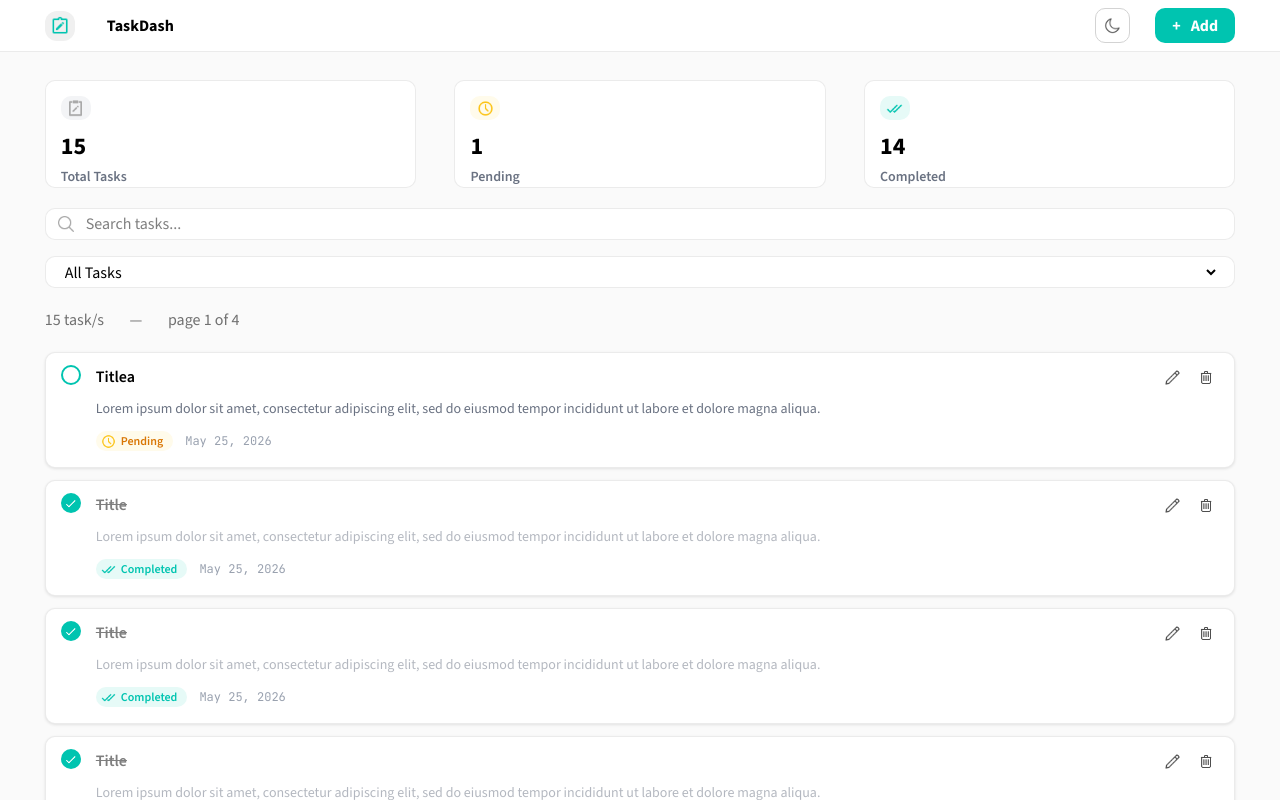
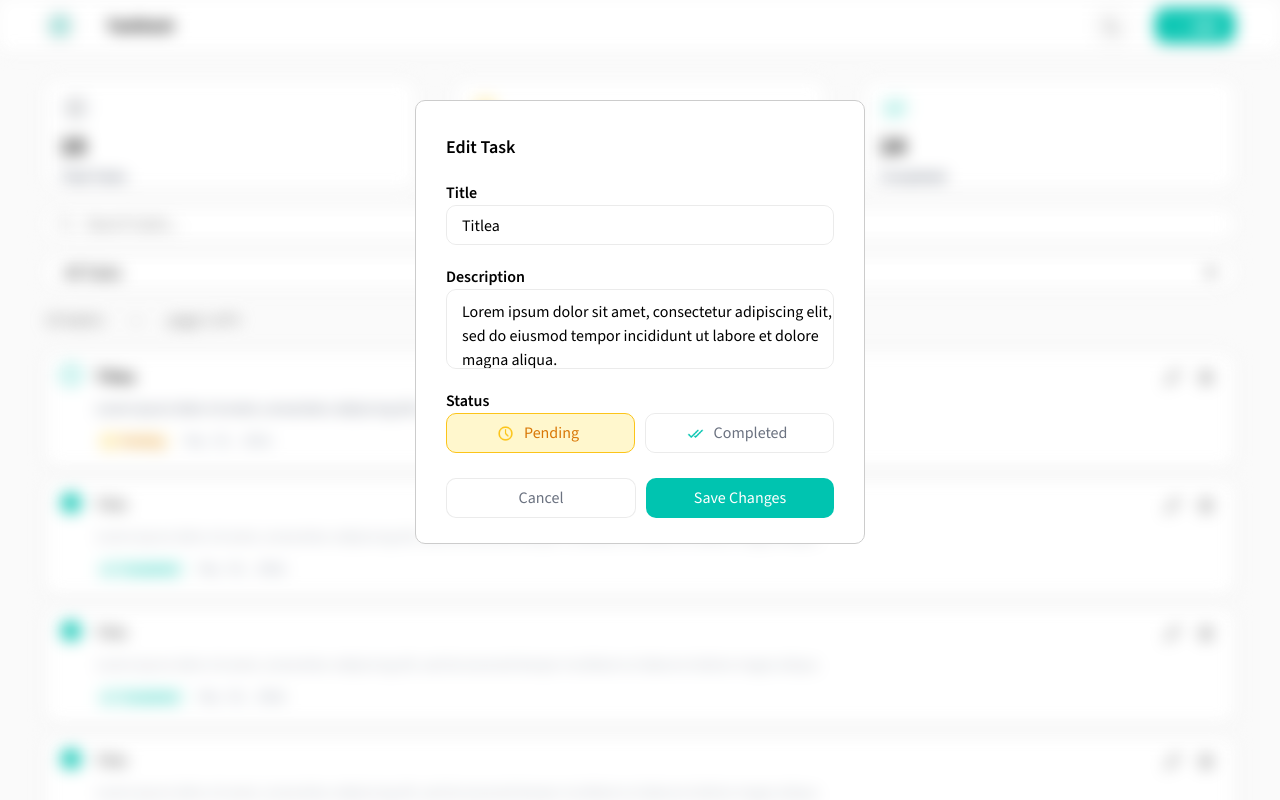
Before and after one commit to Lawlfp/TaskDash, a React (Vite) app in the folder TaskDashFrontend/TaskDash/: page / in a window 1280 px wide. Both pictures are taken after a click on the button 1172 px from the left and 377 px from the top of the page. Shown: the top 800 px of the page. Built offline with nearby package versions, Linux system fonts and the light colour scheme.

Commit message:
Added Edit Task

```diff
--- a/TaskDashFrontend/TaskDash/src/App.jsx
+++ b/TaskDashFrontend/TaskDash/src/App.jsx
@@ -3,6 +3,7 @@ import { useState } from 'react';
 
 function App() {
   const [isAddTaskOpen,setAddTaskOpen] = useState(false);
+
   function AddTask(){
     setAddTaskOpen(true);
   }
@@ -10,6 +11,9 @@ function App() {
     setAddTaskOpen(false);
     setPending();
   }
+  const [newTitle, setNewTitle] = useState("");
+  const [newDescription, setNewDescription] = useState("");
+  const [newStatus, setNewStatus] = useState("pending");
 
   //Add task Status state
   const [pendingstatus, setPendingStatus] = useState("pending pendingactive");
@@ -24,8 +28,10 @@ function App() {
     setPendingStatus("pending");
   }
 
+
+
   {/*Sample tasks*/}
-  const tasks = [
+  const [tasks,setTasks]= useState([
   {
     id: 1,
     title: "Titlea",
@@ -146,7 +152,7 @@ function App() {
     status: "completed",
     date: "May 25, 2026",
   },
-  ];
+  ]);
 
   //Search and Filter Tasks
     const [searchTerm, setSearchTerm] = useState("");
@@ -167,6 +173,49 @@ function App() {
       return matchSearch && matchStatus;
     });
 
+    //Edit task
+  const [isEditTaskOpen,setEditTaskOpen] = useState(false);
+  function setEditPending() {
+  setEditPendingStatus("pending pendingactive");
+  setEditCompletedStatus("completed");
+  }
+
+  function setEditCompleted() {
+    setEditCompletedStatus("completed completedactive");
+    setEditPendingStatus("pending");
+  }
+  function CancelEditTask() {
+    setEditTaskOpen(false);
+    setSelectedTaskId(null);
+    setEditTitle("");
+    setEditDescription("");
+  }
+  const [editPendingStatus, setEditPendingStatus] = useState("pending pendingactive");
+  const [editCompletedStatus, setEditCompletedStatus] = useState("completed");
+  const [selectedTaskId, setSelectedTaskId] = useState(null);
+
+  const [editTitle, setEditTitle] = useState("");
+  const [editDescription, setEditDescription] = useState("");
+
+  function saveEditTask() {
+  setTasks((prev) =>
+      prev.map((task) =>
+        task.id === selectedTaskId
+          ? {
+              ...task,
+              title: editTitle,
+              description: editDescription,
+              status:
+                editCompletedStatus.includes("completedactive")
+                  ? "completed"
+                  : "pending",
+            }
+          : task
+      )
+    );
+
+    setEditTaskOpen(false);
+  }
 
   //pagination
   const [currentPage, setCurrentPage] = useState(1);
@@ -205,7 +254,7 @@ function App() {
       <div className="addtask-container">
         <span className='mt-8 text-lg font-semibold'>New Task</span>
         <span className='mt-5 font-semibold'>Title</span>
-        <input placeholder="Enter task title..."></input>
+        <input value={newTitle} onChange={(e) => setNewTitle(e.target.value)} placeholder="Enter task title..."/>
         <span className='mt-5 font-semibold'>Description</span>
         <textarea className='!h-[80px] !align-top !items-start' placeholder="Enter task description..."></textarea>
         <span className='mt-5 font-semibold'>Status</span>
@@ -226,6 +275,35 @@ function App() {
       </div>
     }
     <div className={isAddTaskOpen ? "blur-sm" : ""}>
+
+    {/*Edit Task*/}
+    {
+      isEditTaskOpen===true &&
+      <div className="addtask-container">
+        <span className='mt-8 text-lg font-semibold'>Edit Task</span>
+        <span className='mt-5 font-semibold'>Title</span>
+        <input value={editTitle} onChange={(e) => setEditTitle(e.target.value)} placeholder="Enter task title..."/>
+        <span className='mt-5 font-semibold'>Description</span>
+        <textarea value={editDescription} onChange={(e) => setEditDescription(e.target.value)} className='!h-[80px]' placeholder="Enter task description..."/>
+        <span className='mt-5 font-semibold'>Status</span>
+        <div className="statusbtn">
+          <button className={editPendingStatus} onClick={setEditPending}>
+            <img src="./pending.png" className="w-[17px] h-[17px]" />
+            <span>Pending</span>
+          </button>
+
+          <button className={editCompletedStatus} onClick={setEditCompleted}>
+            <img src="./completed.png" className="w-[17px] h-[17px]" />
+            <span>Completed</span>
+          </button>
+        </div>
+        <div className="cancel-and-create">
+          <button className="cancel border border-[#00000014] bg-white text-[#6b7280]" onClick={CancelEditTask}>Cancel</button>
+          <button className="create bg-[#00C4B0] text-white" onClick={saveEditTask}>Save Changes</button>
+        </div>
+      </div>
+    }
+    <div className={isEditTaskOpen ? "blur-sm" : ""}>
 
 
     <header>
@@ -348,7 +426,19 @@ function App() {
                 {task.title}
               </span>
 
-              <button className="mt-4 ml-auto w-[17px] h-[17px]">
+              <button onClick={() => {
+                setEditTaskOpen(true);
+                setSelectedTaskId(task.id);
+                setEditTitle(task.title);
+                setEditDescription(task.description);
+
+                if (task.status === "pending") {
+                  setEditPending();
+                } else {
+                  setEditCompleted();
+                }
+              }}
+              className="mt-4 ml-auto w-[17px] h-[17px]">
                 <img src="./edit.png" />
               </button>
 
@@ -421,7 +511,7 @@ function App() {
 
     </div>
 
-
+    </div>
     </div>
     </div>
     </>
```
Lines whose indentation alone changed are shown as unchanged.
